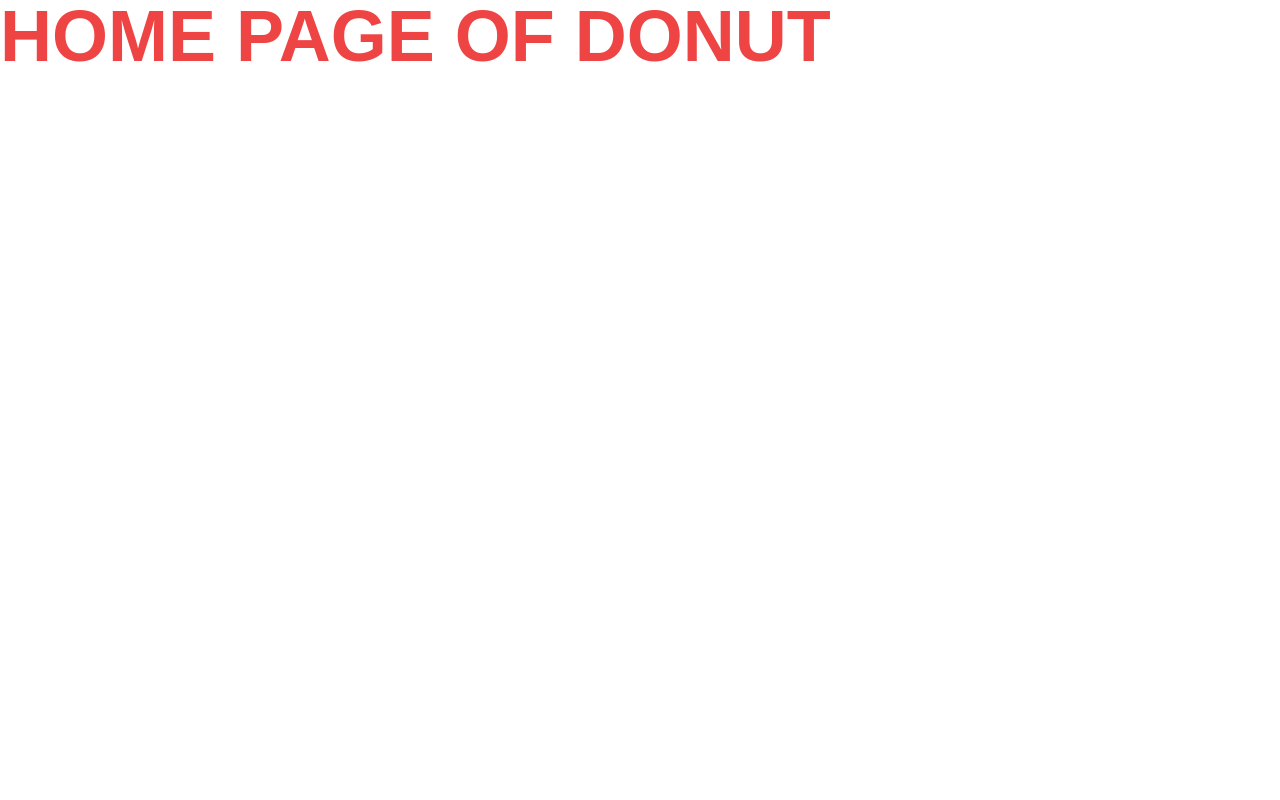
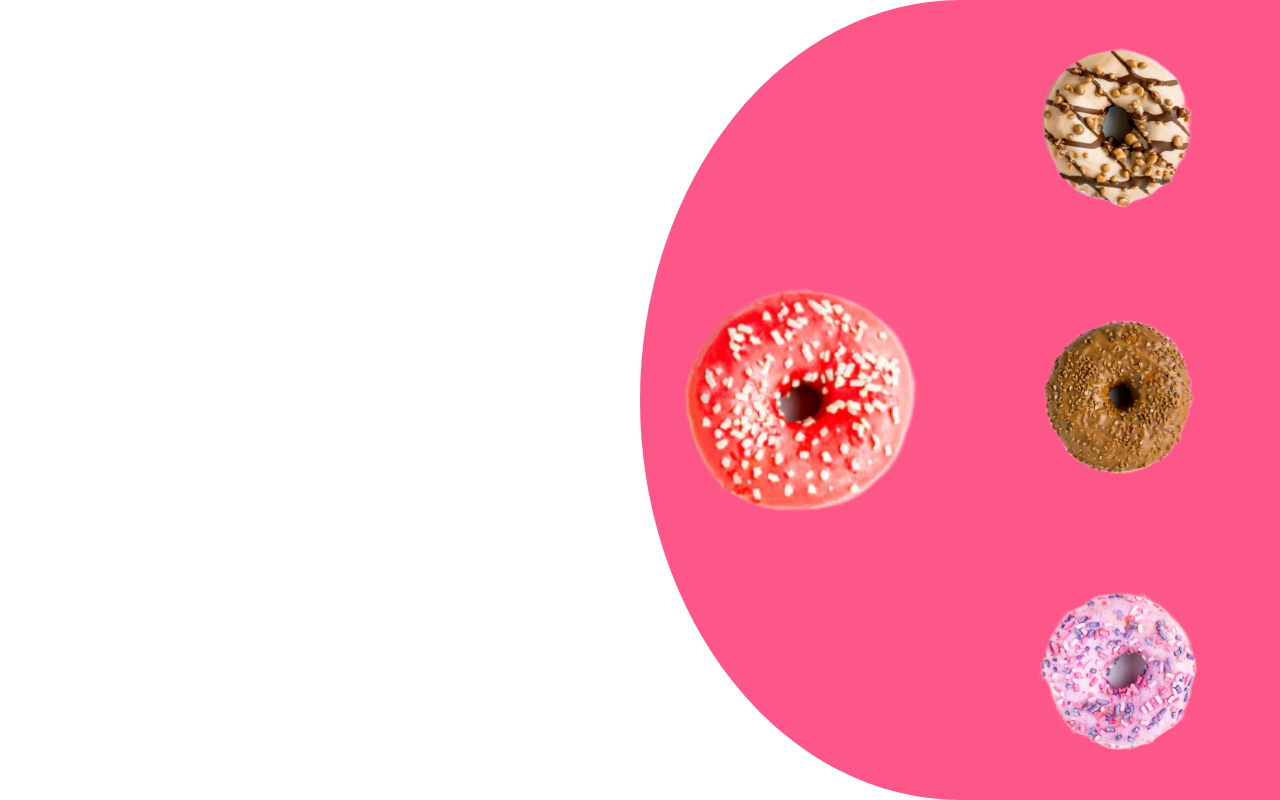
Before and after one commit to kimpogi2015/donut-web, a React (Vite) app: page / in a window 1280 px wide. Built offline with nearby package versions, Linux system fonts and the light colour scheme.

Commit message:
homepage hero section not finished

```diff
--- /dev/null
+++ b/src/components/Homepage/HomePageHero.jsx
@@ -0,0 +1,85 @@
+import { biscuits, chocolate, pink, strawberry } from "@assets/images/donuts";
+import { useState } from "react";
+
+const HomePageHero = () => {
+  // const [images, setImages] = useState([strawberry, biscuits, chocolate, pink]);
+  const [current, setCurrent] = useState(0);
+  const [gradient, setGradient] = useState("from-[#FD5688] to-[#FD5688]");
+  const [images, setImages] = useState([
+    {
+      src: strawberry,
+      bgTo: "#FE6151",
+      bgFrom: "#FD5688",
+    },
+    {
+      src: biscuits,
+      bgTo: "#F4DECC",
+      bgFrom: "#AB9078",
+    },
+    {
+      src: chocolate,
+      bgTo: "#663C0A",
+      bgFrom: "#7E5B26",
+    },
+    {
+      src: pink,
+      bgTo: "#E9A4D7",
+      bgFrom: "#84548E",
+    },
+  ]);
+
+  const generateGradientColor = () => {
+    const currentImage = images[current];
+    const gradientColor = `from-[${currentImage.bgFrom}] to-[${currentImage.bgTo}]`;
+    return gradientColor;
+  };
+  const handleClick = (i) => {
+    const newImages = [...images];
+    [newImages[i], newImages[0]] = [newImages[0], newImages[i]];
+    setImages(newImages);
+    setCurrent(i);
+    setGradient(generateGradientColor());
+  };
+
+  console.log(generateGradientColor());
+  console.log(current);
+
+  return (
+    <div>
+      <div className=" grid grid-cols-4 overflow-hidden h-screen">
+        <div className=" col-span-2"></div>
+
+        <div className=" col-span-2 grid grid-cols-2 grid-rows-3 gap-y-5 transition-all duration-500 ease-in-out w-full relative">
+          <circle className={` bg-gradient-to-tr ${gradient} rounded-s-[50%] w-full h-full absolute`} />
+          {images.map((obj, i) => {
+            let rowSpan;
+            let scale;
+            if (i === 0) {
+              rowSpan = "row-span-3";
+              scale = "scale-150";
+            } else {
+              rowSpan = "row-span-1";
+              scale = "scale-100";
+            }
+            return (
+              <div className={`${rowSpan} col-span-1 flex justify-center items-center`} key={i}>
+                <img
+                  className={`${scale} object-contain bg-transparent cursor-pointer`}
+                  key={i}
+                  src={obj.src}
+                  alt={`Image ${i + 1}`}
+                  onClick={() => {
+                    handleClick(i);
+                  }}
+                />
+              </div>
+            );
+          })}
+          {/* <button onClick={handleClick}>Swap Images</button> */}
+        </div>
+      </div>
+    </div>
+  );
+};
+
+export default HomePageHero;
--- a/src/pages/non-authenticated/HomePage.jsx
+++ b/src/pages/non-authenticated/HomePage.jsx
@@ -1,7 +1,9 @@
+import HomePageHero from "@components/Homepage/HomePageHero";
+
 const HomePage = () => {
   return (
     <div>
-      <h1 className=" text-red-500 text-7xl">HOME PAGE OF DONUT</h1>
+      <HomePageHero />
     </div>
   );
 };
```
